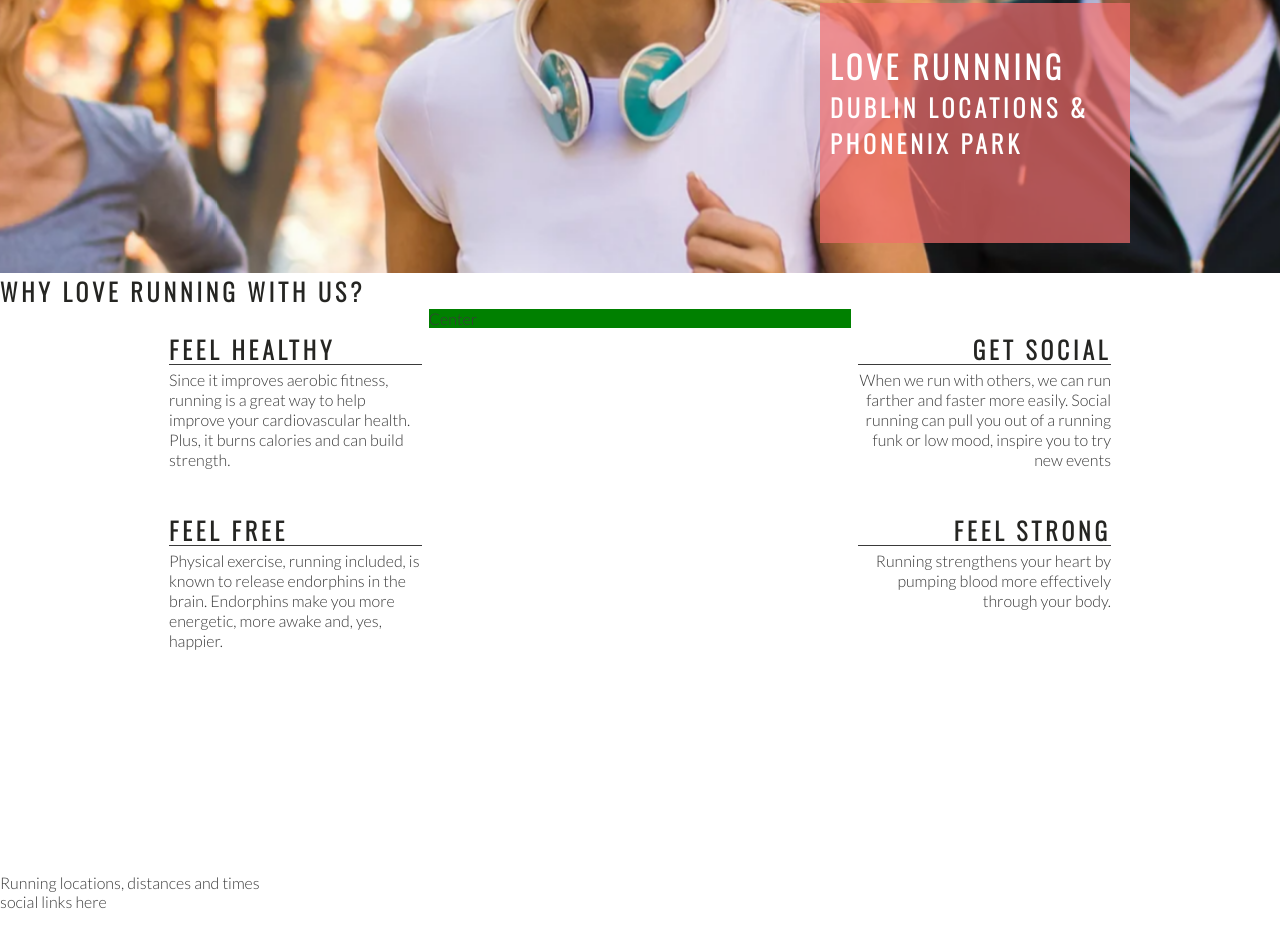
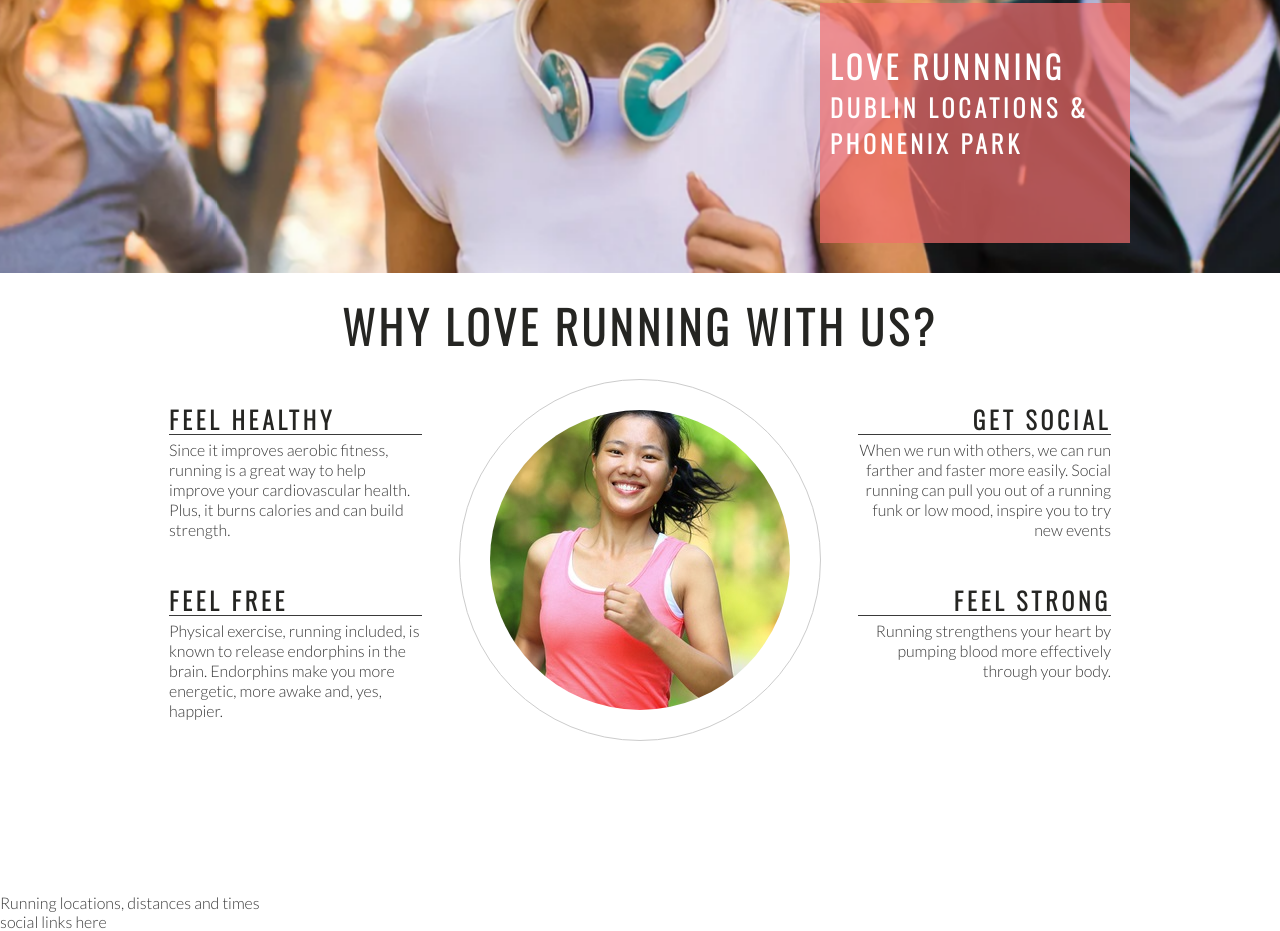
Before and after one commit to DublinSwords/love-running-, a plain HTML site: page index.html in a window 1280 px wide. Shown: the part 402-1333 px from the top of the page. Drawn offline with nearby package versions, Linux system fonts and the light colour scheme.

Commit message:
add club ethos center image and style into a circul

```diff
--- a/assets/css/style.css
+++ b/assets/css/style.css
@@ -116,7 +116,6 @@ h1, h2 {
  #center-about{
      width: 33%;
      margin: 0 auto;
-     background-color: green;
  }
  hr{
      border-top: 1px solid #3a3a3a;
@@ -145,3 +144,23 @@ h1, h2 {
 .right-about-heading p{
     text-align: right;
 }
+#welcome{
+    text-align: center;
+    margin: 20px 0;
+    font-size: 280%;
+}
+#circule-contener{
+    width: 300px;
+    height: 300px;
+    padding: 30px;
+    border-style: solid;
+    border-color: #ccc;
+    border-width: 1px;
+    border-radius: 50%;
+    margin: 0 auto;
+}
+#circule-cover-bg{
+    background: url('../images/ethos-center-image.jpg') no-repeat center center;
+    height: 100%;
+    border-radius: 50%;
+}
--- a/index.html
+++ b/index.html
@@ -37,7 +37,7 @@
         </div>
     </section>
     <section id="club-ethos">
-        <h1>Why Love Running With Us?</h1>
+        <h2 id="welcome">Why Love Running With Us?</h2>
         <div id="left-about">
             <div class="left-about-heading">
                 <h2>Feel Healthy</h2>
@@ -69,7 +69,11 @@
                 <p>Running strengthens your heart by pumping blood more effectively through your body.</p>
             </div>
         </div>
-        <div id="center-about">Center</div>
+        <div id="center-about">
+            <div id="circule-contener">
+                <div id="circule-cover-bg"></div>
+            </div>
+        </div>
     </section>
     <section>
         Running locations, distances and times
```
Also changed, not shown: assets/images/ethos-center-image.jpg (added).
